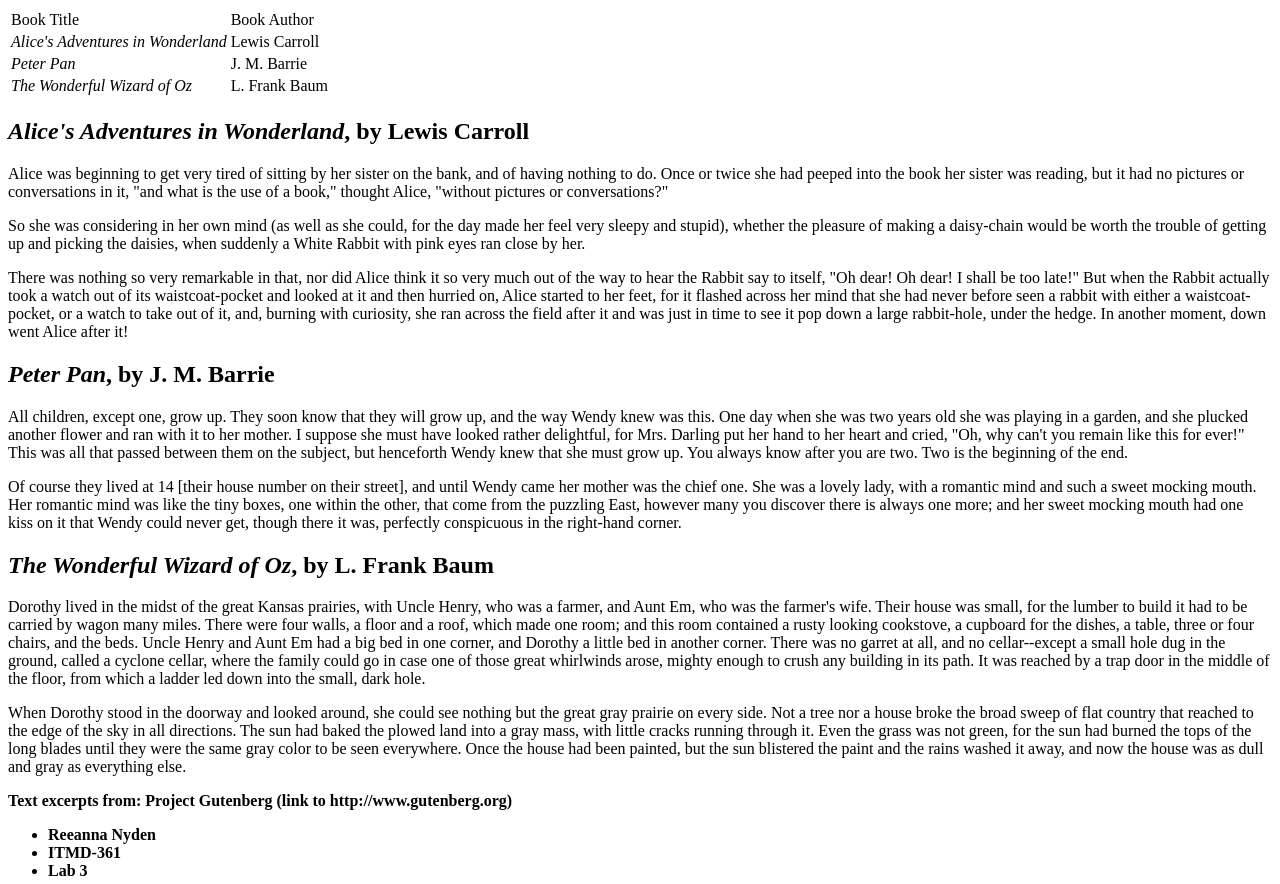
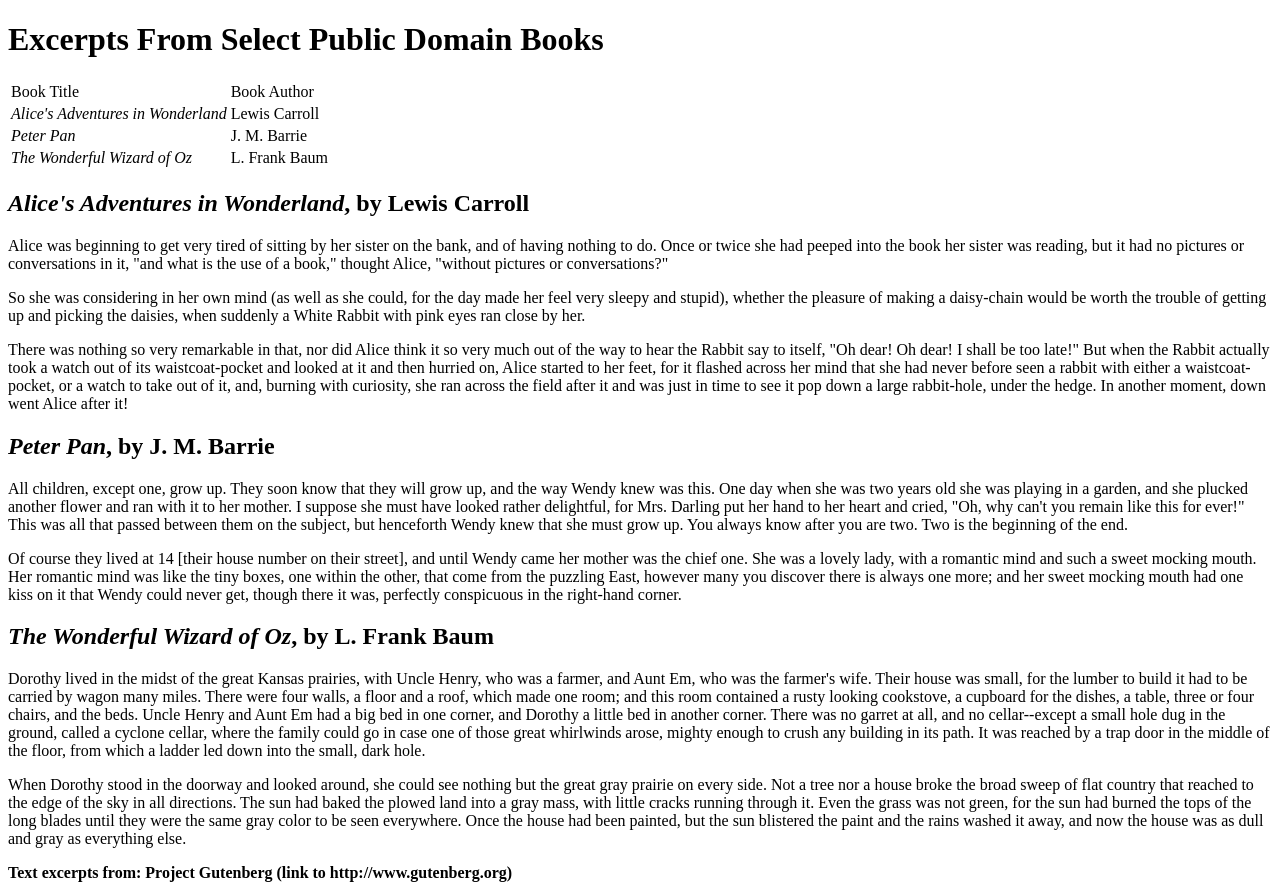
Before and after one commit to rnyden/itmd-361-lab3, a plain HTML site: page index.html in a window 1280 px wide. Shown: the top 884 px of the page. Drawn offline with Linux system fonts and the light colour scheme.

Commit message:
fixed visibility of first header

```diff
--- a/index.html
+++ b/index.html
@@ -4,9 +4,10 @@
 <head>
   <meta charset="UTF-8">
   <meta name="viewport" content="width=device-width, initial-scale=1">
-  <title>Excerpts From Select Public Domain Books</title>
+  <title>ITMD-361 Internet Technologies and Web Design</title>
 </head>
 <body>
+<h1>Excerpts From Select Public Domain Books</h1>
 <table>
   <tr>
     <strong>
```
Also changed, not shown: 1 other file.
